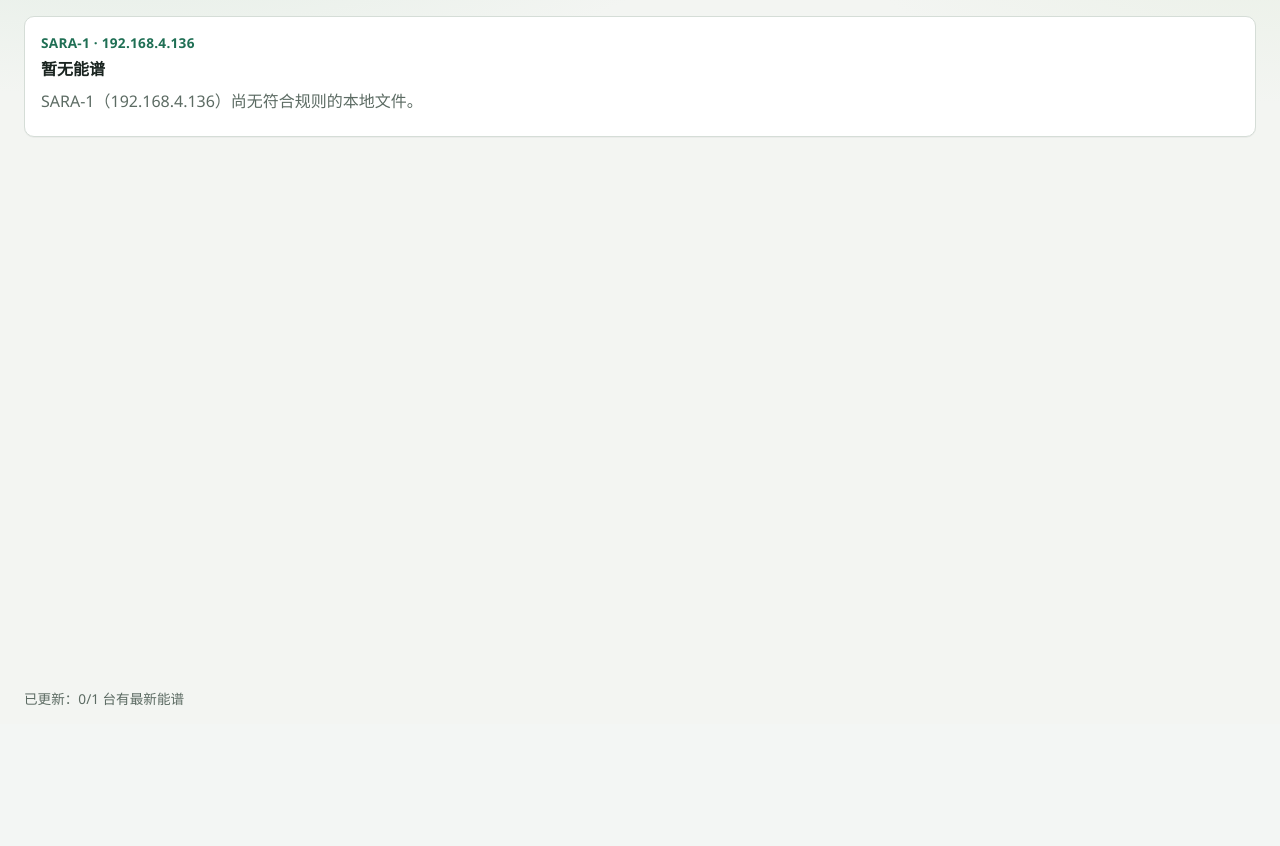
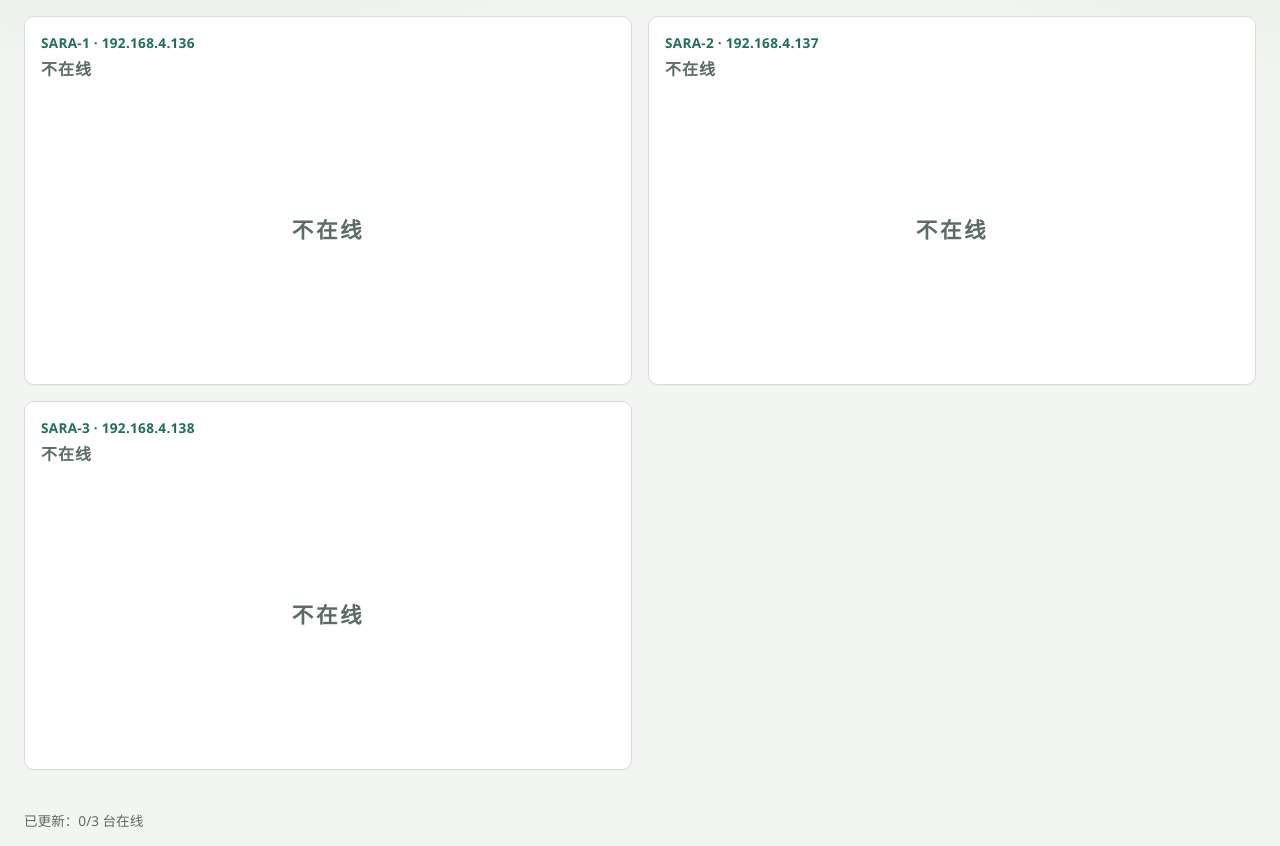
Before and after one commit to ivenkk/sara-n42-acquisition, a FastAPI app: page / in a window 1280 px wide. Shown: the part 96-942 px from the top of the page. Before the commit the page ends 802 px from the top, so only its background shows below. Run offline with FastAPI, Linux system fonts and the light colour scheme; some libraries are stand-ins or nearby versions.

Commit message:
Show offline instruments on the live spectra page.
Return status online|offline for every configured instrument from
/api/spectra/latest, using last-poll reachability when available and
falling back to local latest-file presence. Offline panels render 不在线
instead of a chart error.

```diff
--- a/config.yaml
+++ b/config.yaml
@@ -19,8 +19,13 @@ instruments:
     port: 80
     username: "admin"
     password: "admin"
-  # - name: "SARA-2"
-  #   host: "192.168.4.137"
-  #   port: 80
-  #   username: "admin"
-  #   password: "admin"
+  - name: "SARA-2"
+    host: "192.168.4.137"
+    port: 80
+    username: "admin"
+    password: "admin"
+  - name: "SARA-3"
+    host: "192.168.4.138"
+    port: 80
+    username: "admin"
+    password: "admin"
--- a/sara_n42/app.py
+++ b/sara_n42/app.py
@@ -116,17 +116,25 @@ def create_app(
 
     @app.get("/api/spectra/latest")
     def api_spectra_latest() -> JSONResponse:
-        """Latest spectrum (by measurement time) for every configured instrument."""
+        """Latest spectrum (by measurement time) for every configured instrument.
+
+        Always returns one entry per configured instrument. Offline instruments
+        (poll failed, unreachable, or no usable local latest spectrum) have
+        status "offline" and no spectrum payload for the live UI.
+        """
         items = []
         for inst in cfg.instruments:
             latest = _latest_file(cfg, inst)
-            if latest is None:
+            status = _live_status(scheduler, inst.host, latest)
+            if status == "offline":
                 items.append(
                     {
                         "host": inst.host,
                         "name": inst.name,
+                        "status": "offline",
                         "empty": True,
                         "spectrum": None,
+                        "error": scheduler.last_errors.get(inst.host),
                     }
                 )
                 continue
@@ -134,8 +142,10 @@ def create_app(
                 {
                     "host": inst.host,
                     "name": inst.name,
+                    "status": "online",
                     "empty": False,
-                    "spectrum": _spectrum_payload(latest),
+                    "spectrum": _spectrum_payload(latest),  # type: ignore[arg-type]
+                    "error": None,
                 }
             )
         return JSONResponse({"instruments": items})
@@ -248,6 +258,27 @@ def _latest_file(cfg: AppConfig, inst: InstrumentConfig) -> Path | None:
     return sorted(files, key=sort_key_measurement_time, reverse=True)[0]
 
 
+def _live_status(
+    scheduler: AcquisitionScheduler,
+    host: str,
+    latest: Path | None,
+) -> str:
+    """
+    online | offline for the live spectra page.
+
+    Prefer last-poll reachability from the scheduler when a cycle has run:
+    a failed probe marks the instrument offline (stale local files are hidden).
+    When no cycle has run yet, fall back to presence of a local latest spectrum.
+    Reachable hosts with no usable local latest file are still offline in the UI.
+    """
+    reachable = scheduler.is_reachable(host)
+    if reachable is False:
+        return "offline"
+    if latest is None:
+        return "offline"
+    return "online"
+
+
 def _spectrum_payload(path: Path) -> dict:
     data = parse_n42(path)
     return {
--- a/sara_n42/static/app.js
+++ b/sara_n42/static/app.js
@@ -96,7 +96,7 @@
     );
   }
 
-  function renderEmpty(card, host, name) {
+  function renderOffline(card, host) {
     const chart = charts.get(host);
     const title = card.querySelector(".chart-title");
     const subtitle = card.querySelector(".chart-subtitle");
@@ -104,13 +104,20 @@
     const err = card.querySelector(".error");
     const chartEl = card.querySelector(".chart");
 
-    title.textContent = "暂无能谱";
+    card.classList.add("is-offline");
+    title.textContent = "不在线";
     subtitle.textContent = "";
     err.classList.add("hidden");
     emptyMsg.classList.remove("hidden");
-    emptyMsg.textContent = `${name}（${host}）尚无符合规则的本地文件。`;
+    emptyMsg.textContent = "不在线";
     chartEl.classList.add("hidden");
-    if (chart) chart.clear();
+    if (chart) {
+      try {
+        chart.clear();
+      } catch (_) {
+        /* chart may be disposed during refresh */
+      }
+    }
   }
 
   async function loadLatest() {
@@ -133,16 +140,19 @@
 
     liveEmpty.classList.add("hidden");
     const seen = new Set();
-    let withData = 0;
+    let onlineCount = 0;
 
     for (const item of items) {
       seen.add(item.host);
       const card = ensureCard(item.host, item.name);
-      if (item.empty || !item.spectrum) {
-        renderEmpty(card, item.host, item.name);
+      const offline =
+        item.status === "offline" || item.empty || !item.spectrum;
+      if (offline) {
+        renderOffline(card, item.host);
       } else {
+        card.classList.remove("is-offline");
         renderSpectrum(card, item.host, item.spectrum);
-        withData += 1;
+        onlineCount += 1;
       }
     }
 
@@ -163,7 +173,7 @@
       chart.resize();
     }
 
-    setStatus(`已更新：${withData}/${items.length} 台有最新能谱`);
+    setStatus(`已更新：${onlineCount}/${items.length} 台在线`);
   }
 
   btnRefresh.addEventListener("click", () => loadLatest());
--- a/sara_n42/static/style.css
+++ b/sara_n42/static/style.css
@@ -238,6 +238,24 @@ button:disabled {
 .error { color: var(--danger); }
 .hidden { display: none !important; }
 
+.spectrum-card.is-offline .chart-title {
+  color: var(--muted);
+  font-weight: 650;
+  letter-spacing: 0.06em;
+}
+
+.spectrum-card.is-offline .empty-msg {
+  display: flex;
+  align-items: center;
+  justify-content: center;
+  min-height: min(48vh, 280px);
+  margin: 0;
+  font-size: 1.35rem;
+  font-weight: 650;
+  letter-spacing: 0.12em;
+  color: var(--muted);
+}
+
 .foot {
   padding: 0.5rem 1.5rem 1rem;
   color: var(--muted);
```
Also changed, not shown: sara_n42/scheduler.py (+15 -0 lines), tests/test_api.py (+28 -0 lines), tests/test_scheduler.py (+4 -0 lines).
